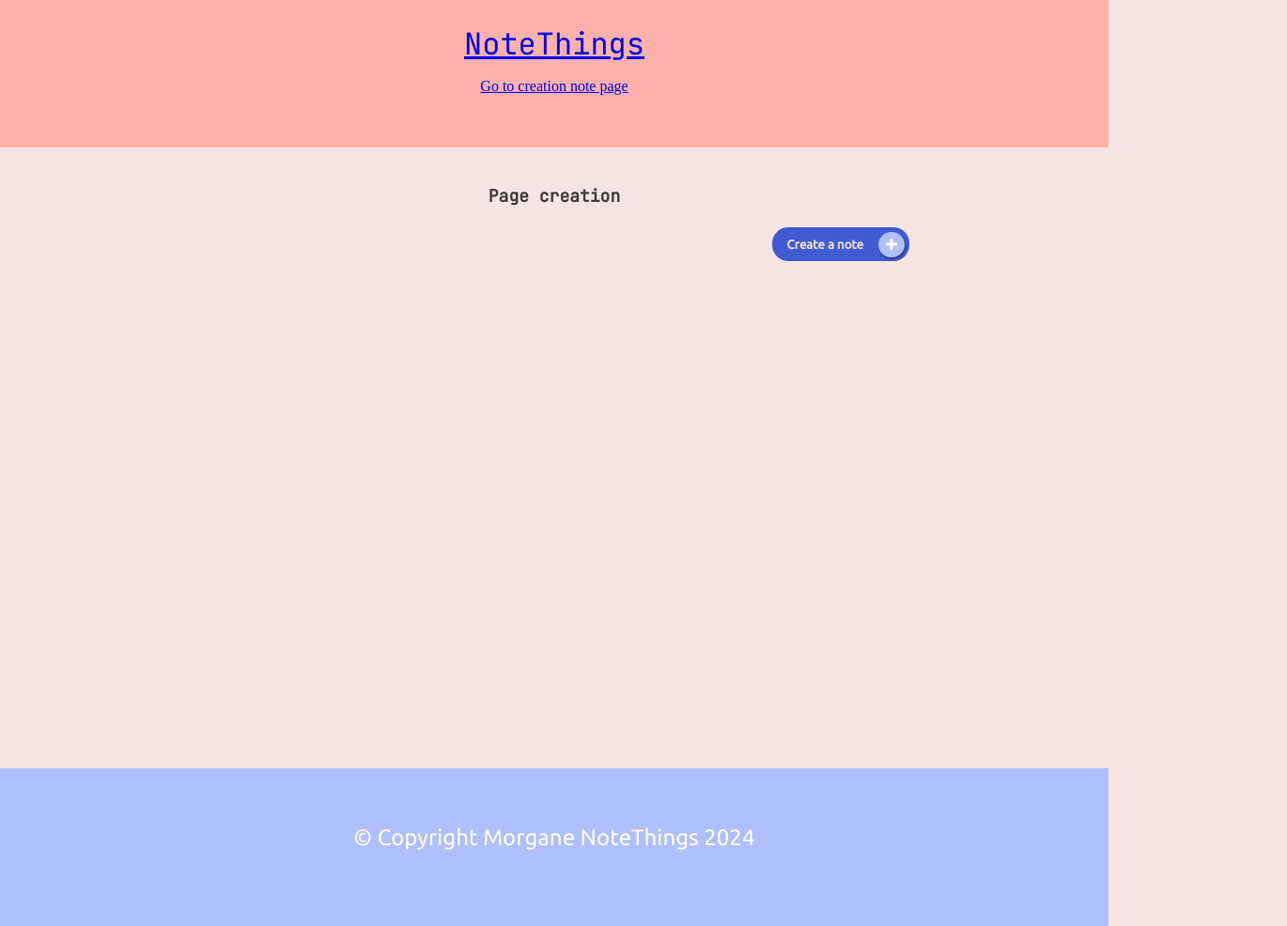
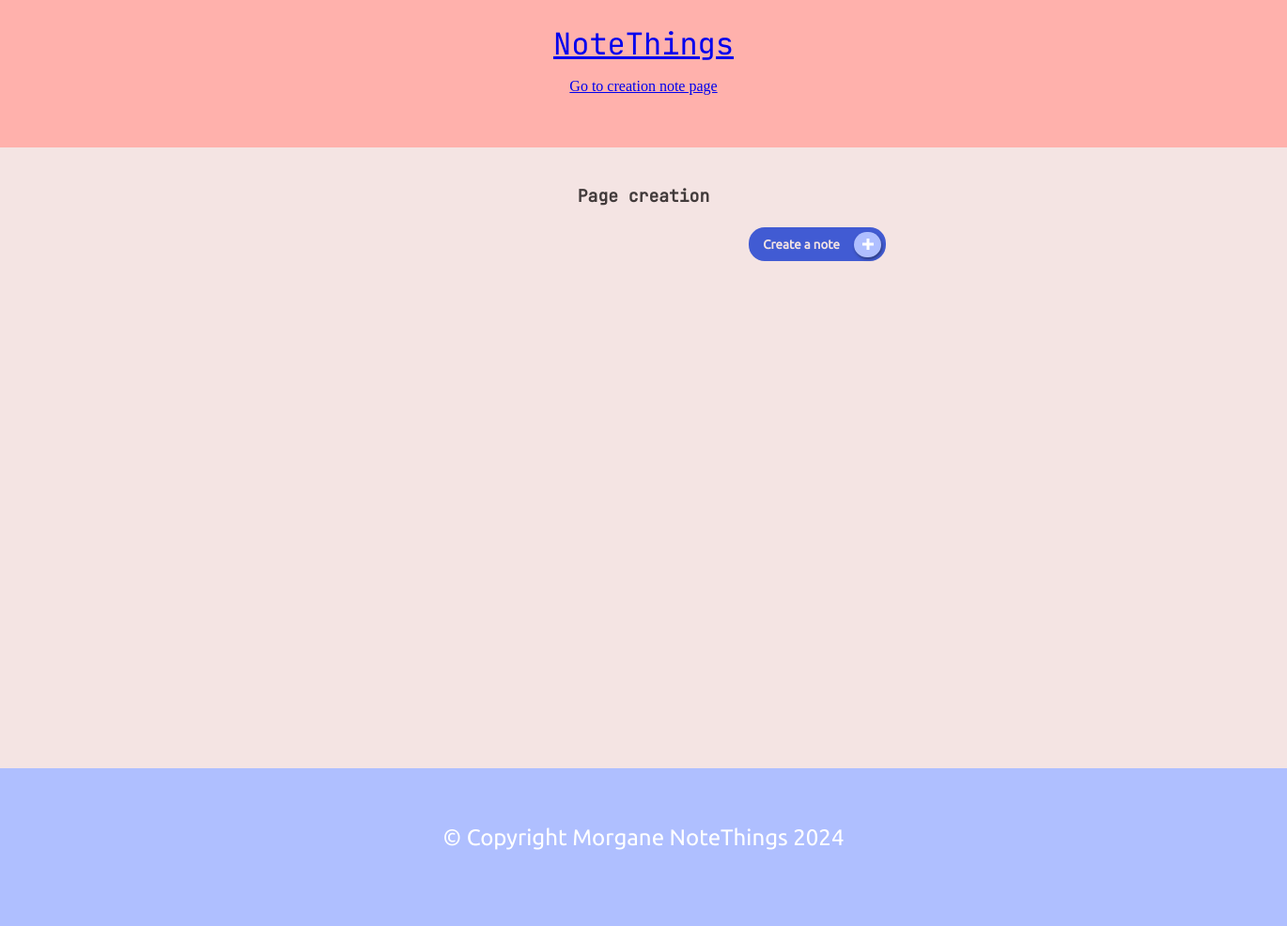
Before and after one commit to Mauh33/NoteThings-2, a React (Vite) app: page /creation-of-note in a window 1280 px wide. Shown: the whole page at 94% size, 1370 px wide, since content can reach past the window. Built offline with nearby package versions, Linux system fonts and the light colour scheme.

Commit message:
style for all screen sizes and all pages

```diff
--- a/src/styles/_index.scss
+++ b/src/styles/_index.scss
@@ -56,6 +56,20 @@ p, label {
   @include flexbox($direction: column, $wrap: nowrap, $justify: space-between );
 }
 
-button-bloc {
+@include from(sm) {
+  #root {
+    @include grid(
+      $columns: repeat(10, 10vw)
+    )
+  }
 
+  .main-content {
+    grid-column: 3/7;
+  }
 }
+
+@include from(lg) {
+  .main-content {
+    grid-column: 3/9;
+  }
+}
--- a/src/styles/components-style/_footer.scss
+++ b/src/styles/components-style/_footer.scss
@@ -23,3 +23,15 @@
   margin-bottom: 20px;
   text-align: center;
 }
+
+@include from(sm) {
+  .footer {
+    grid-column: 1/10;
+  }
+}
+
+@include from(lg) {
+  .footer {
+    grid-column: 1/11;
+  }
+}
--- a/src/styles/components-style/_formNote.scss
+++ b/src/styles/components-style/_formNote.scss
@@ -18,9 +18,19 @@
     width: 80%;
     max-width: 300px;
   }
+
+  .button-bloc {
+    margin: 0 20px 20px 0;
+  }
 }
 
 textarea {
   width: 200px;
   height: 60px;
 }
+
+@include from(lg) {
+  textarea {
+    width: 300px;
+  }
+}
--- a/src/styles/components-style/_header.scss
+++ b/src/styles/components-style/_header.scss
@@ -59,3 +59,15 @@
   transform: rotate(0deg);
   transition: transform 0.3s ease;
 }
+
+@include from(sm) {
+  .header {
+    grid-column: 1/10;
+  }
+}
+
+@include from(lg) {
+  .header {
+    grid-column: 1/11;
+  }
+}
--- a/src/styles/pages/_creationpage.scss
+++ b/src/styles/pages/_creationpage.scss
@@ -18,3 +18,13 @@
   justify-content: end;
   align-items: center;
 }
+
+@include from(lg) {
+  .note-form-section {
+    width: 70%;
+  }
+
+  .button-bloc {
+    align-self: unset;
+  }
+}
--- a/src/styles/pages/_homepage.scss
+++ b/src/styles/pages/_homepage.scss
@@ -11,3 +11,9 @@ section {
   width: 100%;
   @include flexbox($direction: column, $justify: space-evenly)
 }
+
+@include from(lg) {
+  .postIt-section {
+    @include flexbox($direction: row, $justify: space-between);
+  }
+}
```
